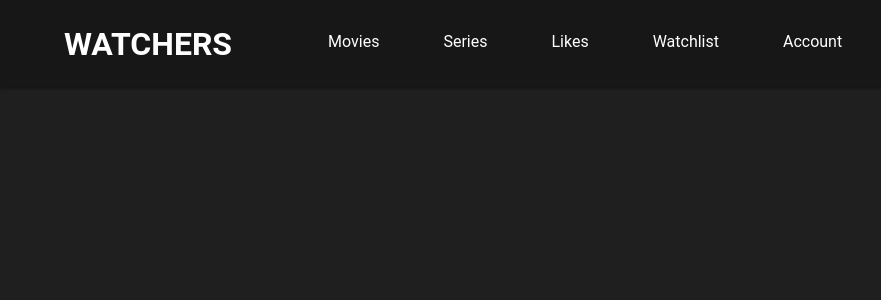
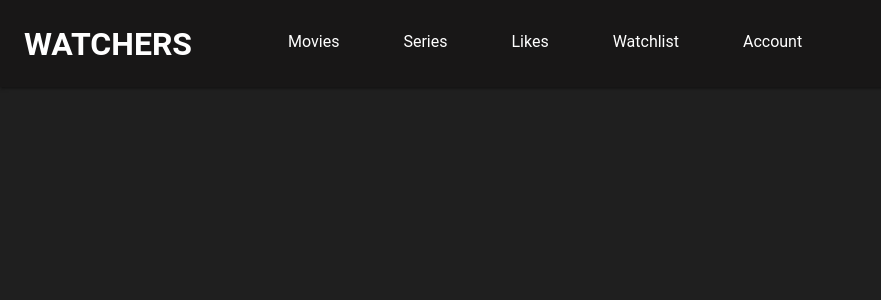
Before and after one commit to dherv/watchers-react, a React (Create React App) app: page / in a window 1280 px wide. Shown: the top 300 px of the page, without its empty margins (0-881 px from the left). Built offline with nearby package versions, Linux system fonts and the light colour scheme.

Commit message:
feature(header) - Rename Header to LayoutHeader

```diff
--- a/src/layout/LayoutHeader/LayoutHeader.tsx
+++ b/src/layout/LayoutHeader/LayoutHeader.tsx
@@ -1,4 +1,4 @@
-import React, { PureComponent } from "react";
+import React, { Component } from "react";
 import styled from "styled-components";
 import LayoutNav from "../LayoutNav/LayoutNav";
 import Logo from "../../components/Logo";
@@ -6,7 +6,7 @@ import Logo from "../../components/Logo";
 // ---------------
 interface IProps {}
 
-export default class LayoutHeader extends PureComponent {
+export default class LayoutHeader extends Component {
   render() {
     return (
       <Header>
@@ -20,7 +20,7 @@ export default class LayoutHeader extends PureComponent {
 const Header = styled.header`
   display: flex;
   align-items: center;
-  padding: 0 4rem;
+  padding: 0 24px;
   margin-bottom: 0rem;
   background-color: #181717;
   box-shadow: var(--shadow);
--- a/src/layout/LayoutPage.tsx
+++ b/src/layout/LayoutPage.tsx
@@ -1,12 +1,12 @@
-import React, { PureComponent } from "react";
+import React, { Component } from "react";
 import styled from "styled-components";
-import Header from "./LayoutHeader/LayoutHeader";
+import LayoutHeader from "./LayoutHeader/LayoutHeader";
 
-export default class LayoutPage extends PureComponent {
+export default class LayoutPage extends Component {
   render() {
     return (
       <Page>
-        <Header />
+        <LayoutHeader />
         <Main>{this.props.children}</Main>
       </Page>
     );
```
